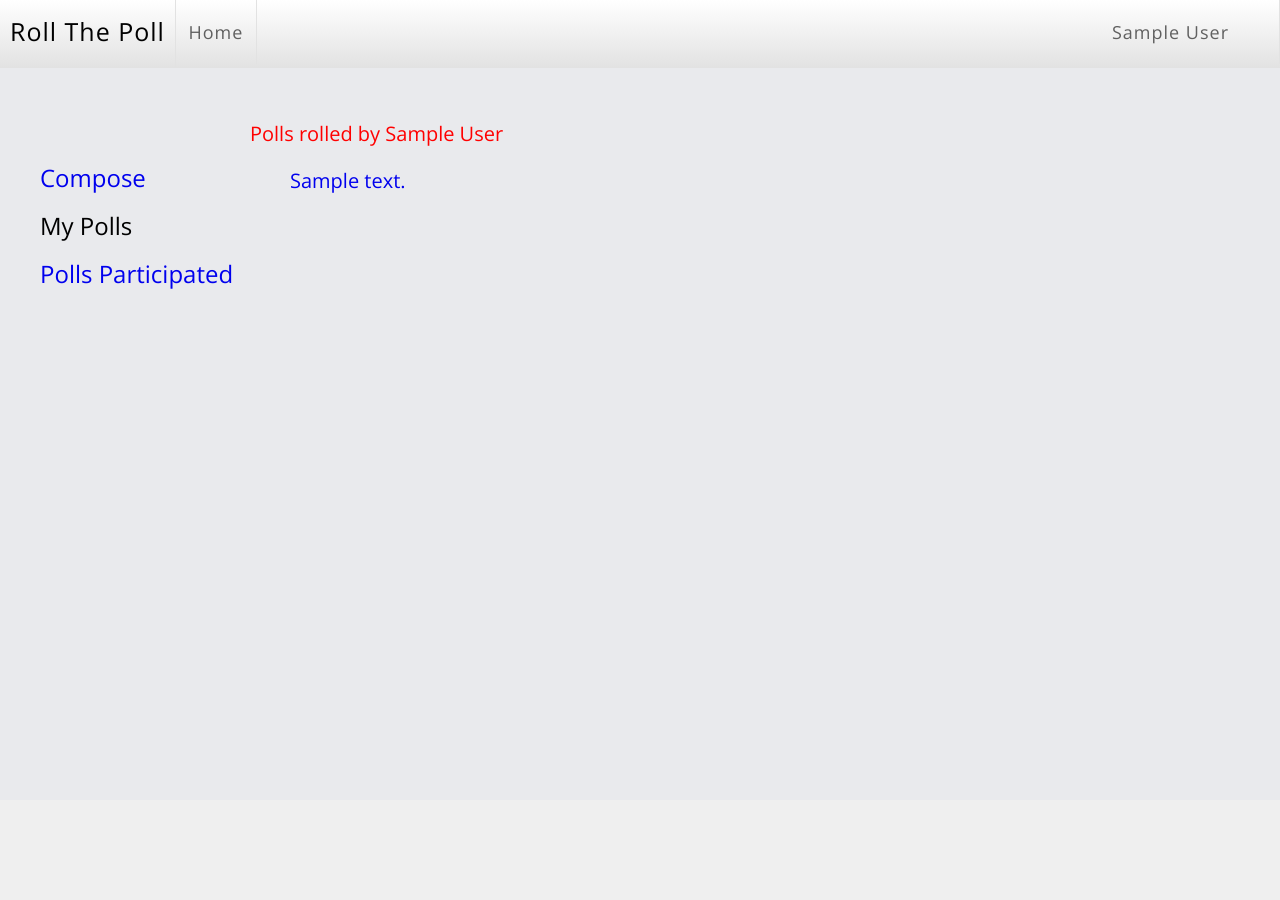
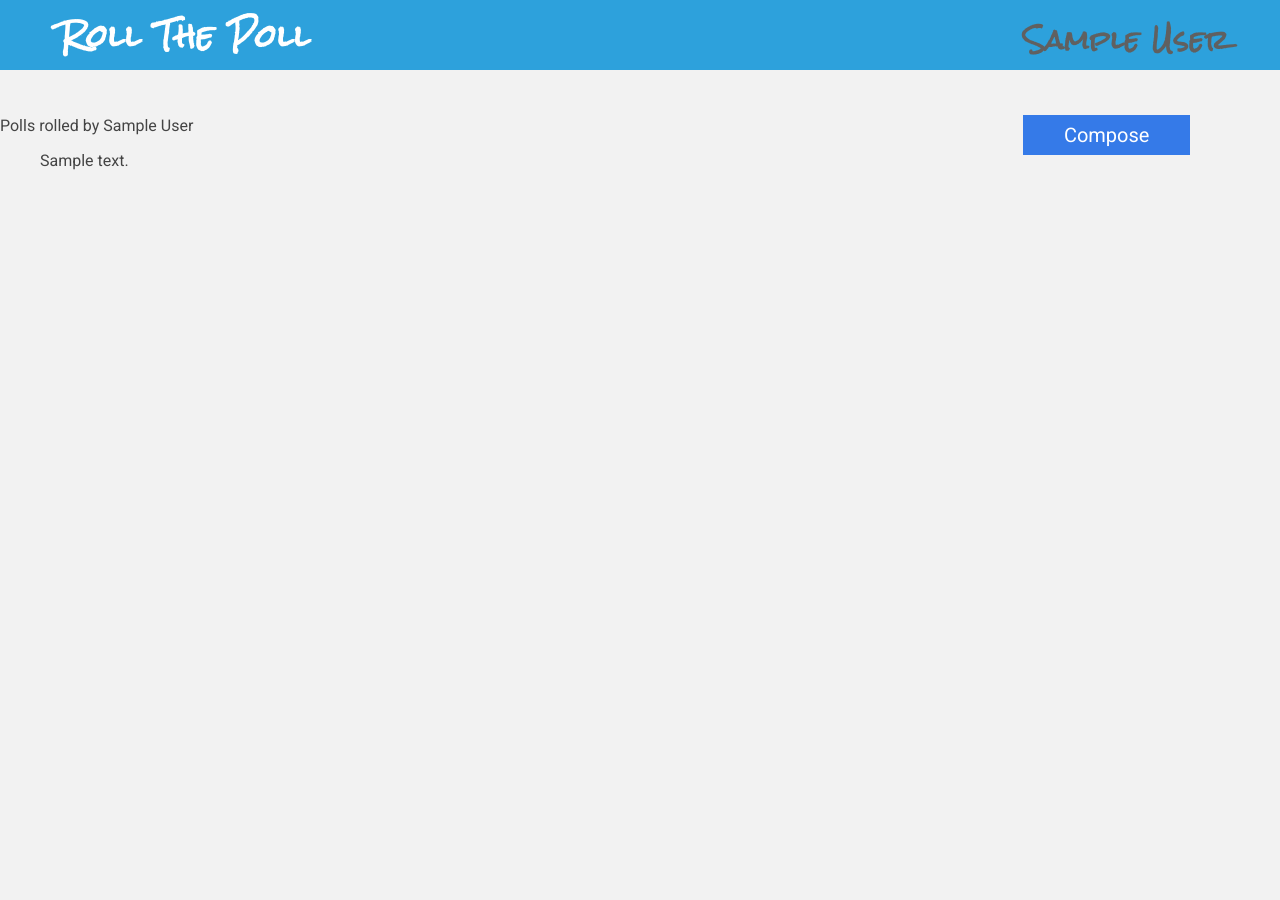
Before and after one commit to utkbansal/roll-the-poll, a Flask app: page /profile/1 in a window 1280 px wide. Before the commit the page ends 289 px from the top, so only its background shows below. Run offline with Flask 2, Linux system fonts and the light colour scheme; a user stored in the database is signed in; tables that the repository leaves empty hold one stand-in row (values such as "Sample post"); parts of the project's set-up code (start-up, migrations or seed data) failed here and were passed over; some libraries are stand-ins or nearby versions.

Commit message:
Styled home page

```diff
--- a/app/static/css/base.css
+++ b/app/static/css/base.css
@@ -1,10 +1,12 @@
-@import url(http://fonts.googleapis.com/css?family=Open+Sans);
+@import url(http://fonts.googleapis.com/css?family=Rock+Salt);
+@import url(http://fonts.googleapis.com/css?family=Roboto:400,700);
 
 body{
+    font-family: 'Roboto', sans-serif;
     padding: 0;
     margin: 0;
-    background-color:#e9eaed;
-    font-family: 'open sans';
+    background-color: #f2f2f2;
+    color:#444;
 }
 
 
@@ -12,14 +14,16 @@ h2{
     margin-top: 0;
 }
 #navbar{
-    padding: 0;
-    z-index: -1;
+    padding: 0px;
     margin: 0;
-    font-family: 'Open Sans', sans-serif;
+    font-family: 'Rock Salt', cursive;
     letter-spacing: 1px;
+    height:100px;
 }
 #nav-wrap{
     width : 100%;
+    height:70px;
+    background-color:#2da1dc ;
     list-style-type: none;
     display: inline-block;
     float: left;
@@ -29,25 +33,25 @@ h2{
     margin-right:auto;
     padding:0;
     padding-right:0px;
-    background: linear-gradient(top, #ffffff ,#e2e2e2 );
-    background: -webkit-linear-gradient(top, #ffffff ,#e2e2e2 );
-    background: -moz-linear-gradient(top, #ffffff , #e2e2e2 );
-    position: fixed;
     top: 0px;
     right: 0px;
-    z-index: 100;
+
 }
 
 #rtp{
-    font-size: 25px;
-    padding-top: 14px;;
+    font-size: 30px;
+    padding-top: 0px;;
+    color: white;
+    margin-bottom: 15px;
+    margin-left: 50px;
+    text-decoration: none;
 }
 
 .link a{
     cursor: pointer;
     text-align: center;
     font-size: 18px;
-    //font-weight: bold;
+    font-weight: bold;
     position: relative;
     min-width: 60px;
     float: left;
@@ -56,85 +60,95 @@ h2{
     padding-top: 20px;
     text-decoration: none;
     color:#606060;
-    border-right:1px solid #e2e2e2;
-    /*background: linear-gradient(top, #ffffff ,#e2e2e2 );
-    background: -webkit-linear-gradient(top, #ffffff ,#e2e2e2 );
-    background: -moz-linear-gradient(top, #ffffff , #e2e2e2 );*/
-}
-#right{
-    float: right;
-    padding-right: 50px;
+
 }
 
-a:hover{
-    color: #000000;
-}
 
-#questions{
-    margin-top: 100px;
-}
-#container {
-    margin-top: 100px;
-    position: relative;
-}
-
-#left {
-    width:250px;
-    float:left;
-    //border-right: 2px solid black;
-    position:fixed;
-    font-size: 24px;
-    line-height: 2em;
-    margin-top: 30px;
-}
-
-#middle {
-    float: left;
-    margin-left:250px;
-    color:red;
-    height:100%;
-    width:50%;
-    font-size:20px;
-    z-index:-1;
+#name {
+    float: right;
+    padding-right: 30px;
+    font-size:25px;
+    padding: 0px;
+    margin-top: 10px;
+    margin-right: 50px;
 }
 
 ul li{
     list-style-type: none;
 }
 
-a:link {
-    text-decoration:none;
+#middle {
+    width:70%;
+    float:left;
+}
+
+#compose {
+    float:right;
+    display:inline-block;
+    width:20%;
+    height:100vh;
+    right:0px;
+    background-color:#f2f2f2 ;
+    margin-top: 0px;
+    margin-top: 0px;
+}
+
+#container {
+    display:inline;
+    position:relative;
+
+}
+
+#button {
+    float: right;
+    font-size: 20px;
+    position: relative;
+    color:#ffffff;
+    background-color:#357ae8 ;
+    padding: 7px 40px ;
+    border:1px solid #357ae8;
+    cursor: pointer;
+    text-align: center;
+    margin-top: 15px;
+    margin-right: 35%;
 }
 
 .block {
-   // border:1px solid black;
-    border-radius: 10px;
-    margin-top:20px;
-    background-color: #f0f0f0;
-    padding:15px;
-    box-shadow:2px 2px 2px #888888;
-   // border-right: 1px solid red;
+    background-color: #ffffff;
+    margin:15px;
+    padding: 15px;
+    text-align: justify;
+    line-height: 1.5em;
 }
-/*
-#button {
-    color:#ffffff;
-    background-color:#357ae8 ;
-    padding: 5px 10px ;
-    border:1px solid #357ae8;
-    -moz-border-radius: 6px;
-    border-radius: 10px;
-    cursor: pointer;
-    font-size: 20px;
-    text-align: center;
+
+a {
+    text-decoration: none;
+    color: #444;
 }
-*/
-/* #trending {
-    right:0px;
-    margin-top: 500px;
-    width:20%;
-   position:fixed;
-  //  position:relative;
-    margin-top:00px;
-   // color:blue;
+
+a:visited {
+    color:black;
 }
-*/
+
+a:hover{
+    text-decoration: underline;
+}
+
+.question{
+    color: #000000;
+    font-weight: 300;
+    font-size: 1.2em;
+}
+span .user{
+    color: #375ae8;
+}
+
+li img{
+    background-color: #375ae8;
+    padding: 1px;
+}
+
+#que_img {
+    width:10px;
+    height:10px;
+}
--- a/app/templates/base.html
+++ b/app/templates/base.html
@@ -11,8 +11,8 @@
 <div id="navbar">
     <ul id = nav-wrap>
         <li class ="link" ><a href="/" id = "rtp">Roll The Poll</a></l1>
-        <li class ="link"><a href="">Home</a></l1>
-        <li class ="link"><a href="/profile/{{ g.user.id }}" id="right">{{ g.user.name }}</a></l1>
+      <!--  <li class ="link"><a href="">Home</a></l1>   -->
+        <li class ="link"><a href="/profile/{{ g.user.id }}" id="name">{{ g.user.name }}</a></l1>
     </ul>
 </div>
 
@@ -31,15 +31,7 @@
 
 
 
-    <div id="left">
-        <ul>
-            <li><a href="/add-poll"> Compose</a></li>
-            <li>My Polls</li>
-            <li><a href = "/participated">Polls Participated</a></li>
 
-
-        </ul>
-    </div>
 
 <div id="container">
     <div id="middle">
@@ -52,6 +44,11 @@
 
 
     </div>  -->
+
+ <div id="compose">
+
+       <a href="/add-poll" id="button"> Compose</a>
+ </div>
 </div>
 
 </body>
```
Also changed, not shown: app/templates/content.html (+5 -4 lines), app/static/img/que.png (added).
